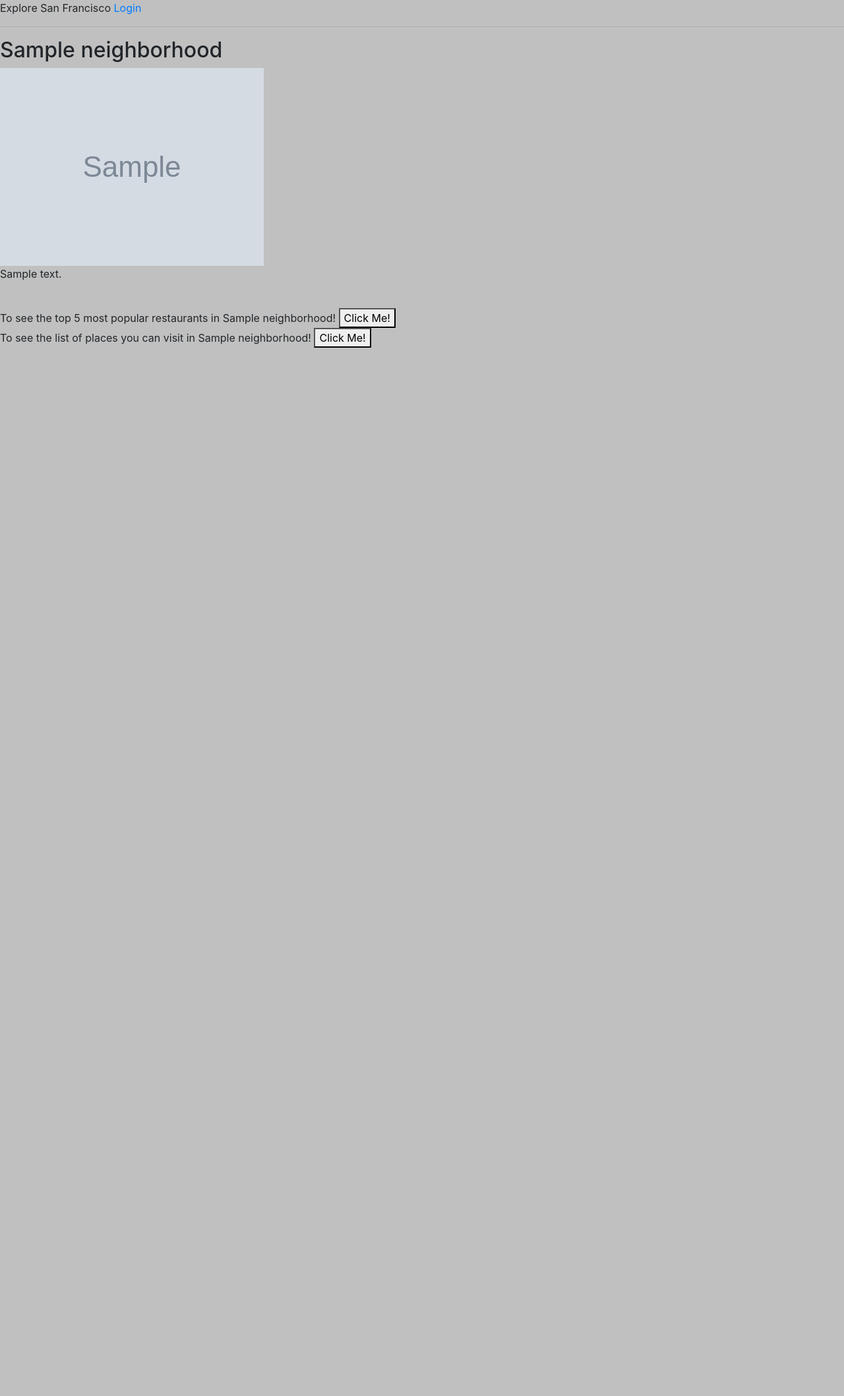
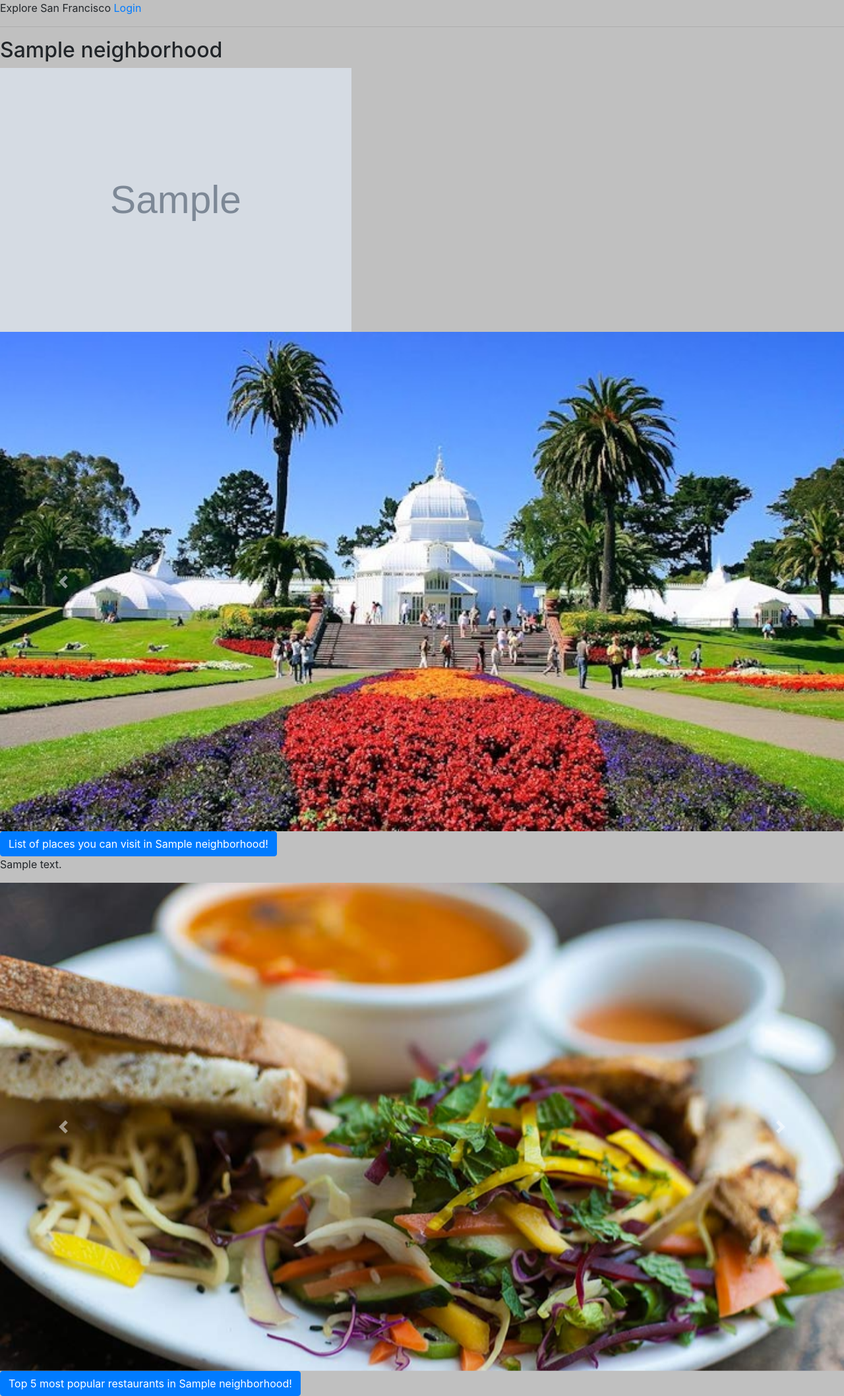
Before and after one commit to jessicahojh/discover_sf, a Flask app: page /neighborhoods/1 in a window 1280 px wide. Shown: the whole page at 66% size. Before the commit the page ends 527 px from the top, so only its background shows below. Run offline with Flask 2, Linux system fonts and the light colour scheme; tables that the repository leaves empty hold one stand-in row (values such as "Sample post"); grey boxes marked "Sample" are stand-in pictures; some libraries are stand-ins or nearby versions.

Commit message:
adding cards and carousel to pages

```diff
--- a/templates/specific_neighborhoods.html
+++ b/templates/specific_neighborhoods.html
@@ -2,23 +2,90 @@
 
 {% block content %}
 
-    <h2>{{ neighborhood_name }}</h2>
+<h2>{{ neighborhood_name }}</h2>
 
-    <img style="height: 300px" src="{{ images }}">
+<!-- <div class='container'>
 
-    <div>
-        <p> {{ description }} </p>
+  <div class='row'>
+
+    <div class='col'> -->
+
+        <img style="height: 400px" src="{{ images }}">
+
+
+
+
+        <div id="carouselExampleFade" class="carousel slide carousel-fade" data-ride="carousel">
+        <div class="carousel-inner">
+            <div class="carousel-item active">
+              <img class="d-block w-100" src="/static/other_images/place_1.jpg" alt="First slide">
+            </div>
+            <div class="carousel-item">
+              <img class="d-block w-100" src="/static/other_images/place_2.jpg" alt="Second slide">
+            </div>
+            <div class="carousel-item">
+              <img class="d-block w-100" src="/static/other_images/place_3.jpg" alt="Third slide">
+            </div>
+          </div>
+          <a class="carousel-control-prev" href="#carouselExampleFade" role="button" data-slide="prev">
+            <span class="carousel-control-prev-icon" aria-hidden="true"></span>
+            <span class="sr-only">Previous</span>
+          </a>
+          <a class="carousel-control-next" href="#carouselExampleFade" role="button" data-slide="next">
+            <span class="carousel-control-next-icon" aria-hidden="true"></span>
+            <span class="sr-only">Next</span>
+          </a>
+        </div>
+
+
+       <!-- <img style="height: 400px" src="/static/other_images/place_1.jpg"> -->
+
+        <a href="/neighborhoods/{{neighborhood_id}}/places"><button type="button" class="btn btn-primary">List of places you can visit in {{ neighborhood_name }}!</button>
+        </a>
+
+<!--     </div>
+  </div>   -->
+
+
+<!--     <div class='row'>
+
+        <div class='col'> -->
+
+            <div>
+                <p> {{ description }} </p>
+            </div>
+
+
+            <div id="carouselExampleFade" class="carousel slide carousel-fade" data-ride="carousel">
+            <div class="carousel-inner">
+            <div class="carousel-item active">
+              <img class="d-block w-100" src="/static/other_images/food_1.jpg" alt="First slide">
+            </div>
+            <div class="carousel-item">
+              <img class="d-block w-100" src="/static/other_images/food_2.jpg" alt="Second slide">
+            </div>
+            <div class="carousel-item">
+              <img class="d-block w-100" src="/static/other_images/food_3.jpg" alt="Third slide">
+            </div>
+          </div>
+          <a class="carousel-control-prev" href="#carouselExampleFade" role="button" data-slide="prev">
+            <span class="carousel-control-prev-icon" aria-hidden="true"></span>
+            <span class="sr-only">Previous</span>
+          </a>
+          <a class="carousel-control-next" href="#carouselExampleFade" role="button" data-slide="next">
+            <span class="carousel-control-next-icon" aria-hidden="true"></span>
+            <span class="sr-only">Next</span>
+          </a>
+        </div>
+
+            <!-- <img style="height: 400px" src="/static/other_images/food_1.jpg"> -->
+
+            <a href="/neighborhoods/{{neighborhood_id}}/restaurants"><button type="button" class="btn btn-primary">Top 5 most popular restaurants in {{ neighborhood_name }}!</button></a>
+
+        </div>
     </div>
 
-    <br>
 
-    To see the top 5 most popular restaurants in {{ neighborhood_name }}!
-    <a href="/neighborhoods/{{neighborhood_id}}/restaurants"><button>Click Me!</button></a>
-
-    <br>
-
-    To see the list of places you can visit in {{ neighborhood_name }}!
-    <a href="/neighborhoods/{{neighborhood_id}}/places"><button>Click Me!</button></a>
 
 
 
```
Also changed, not shown: templates/neighborhoods.html (+11 -0 lines), templates/places.html (+11 -0 lines), templates/restaurants.html (+29 -2 lines), templates/specific_places.html (+23 -7 lines), static/other_images/food_1.jpg (added), static/other_images/food_2.jpg (added), static/other_images/food_3.jpg (added), static/other_images/food_4.jpg (added), static/other_images/place_1.jpg (added), static/other_images/place_2.jpg (added), static/other_images/place_3.jpg (added), static/other_images/place_4.jpg (added), 2 other files.
